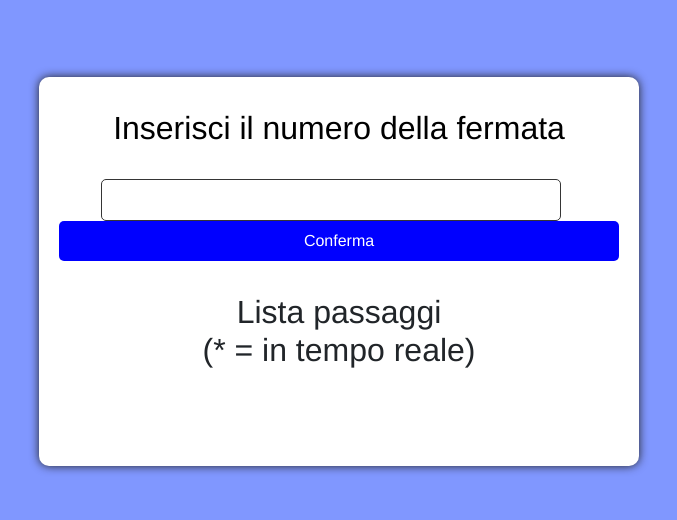
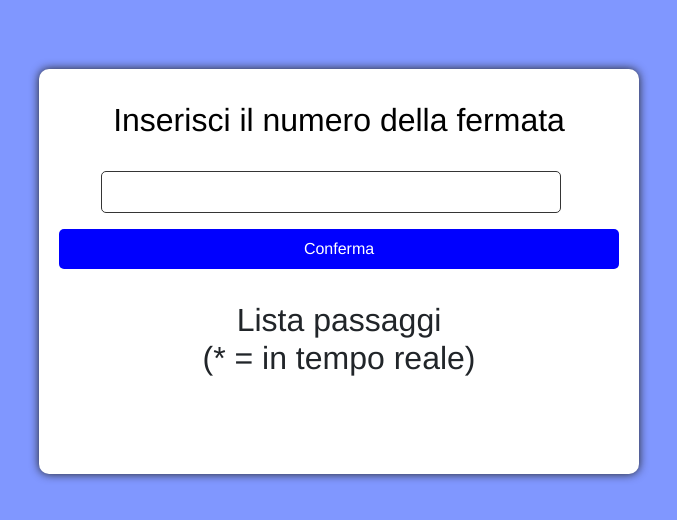
Before and after one commit to LotitoAndrea/GTT-API-lotito, a plain HTML site: page index.html in a window 1280 px wide. Shown: the part 264-784 px from the top of the page, without its empty margins (301-978 px from the left). Drawn offline with nearby package versions, Linux system fonts and the light colour scheme.

Commit message:
Update index.html

```diff
--- a/index.html
+++ b/index.html
@@ -18,7 +18,7 @@
       <div class="row">
         <h1>Inserisci il numero della fermata</h1>
         <input type="text" id="num">
-        <button type="button" onclick="cercaFermata()" >Conferma</button>
+        <button class="mt-3" type="button" onclick="cercaFermata()" >Conferma</button>
       </div>
         <div class="row p-3" id="lista">
             <div class="col-12 text-center">
```
